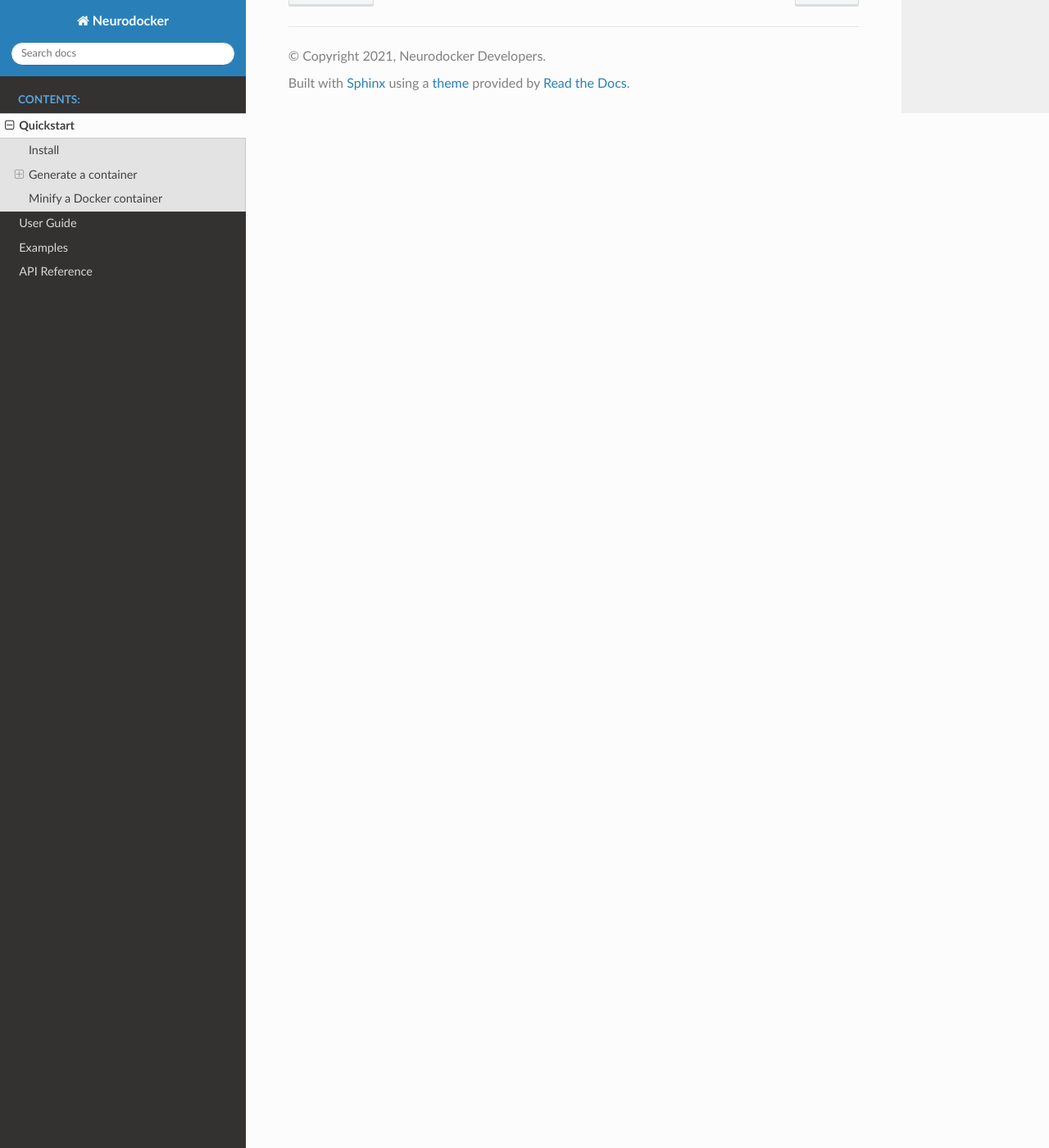
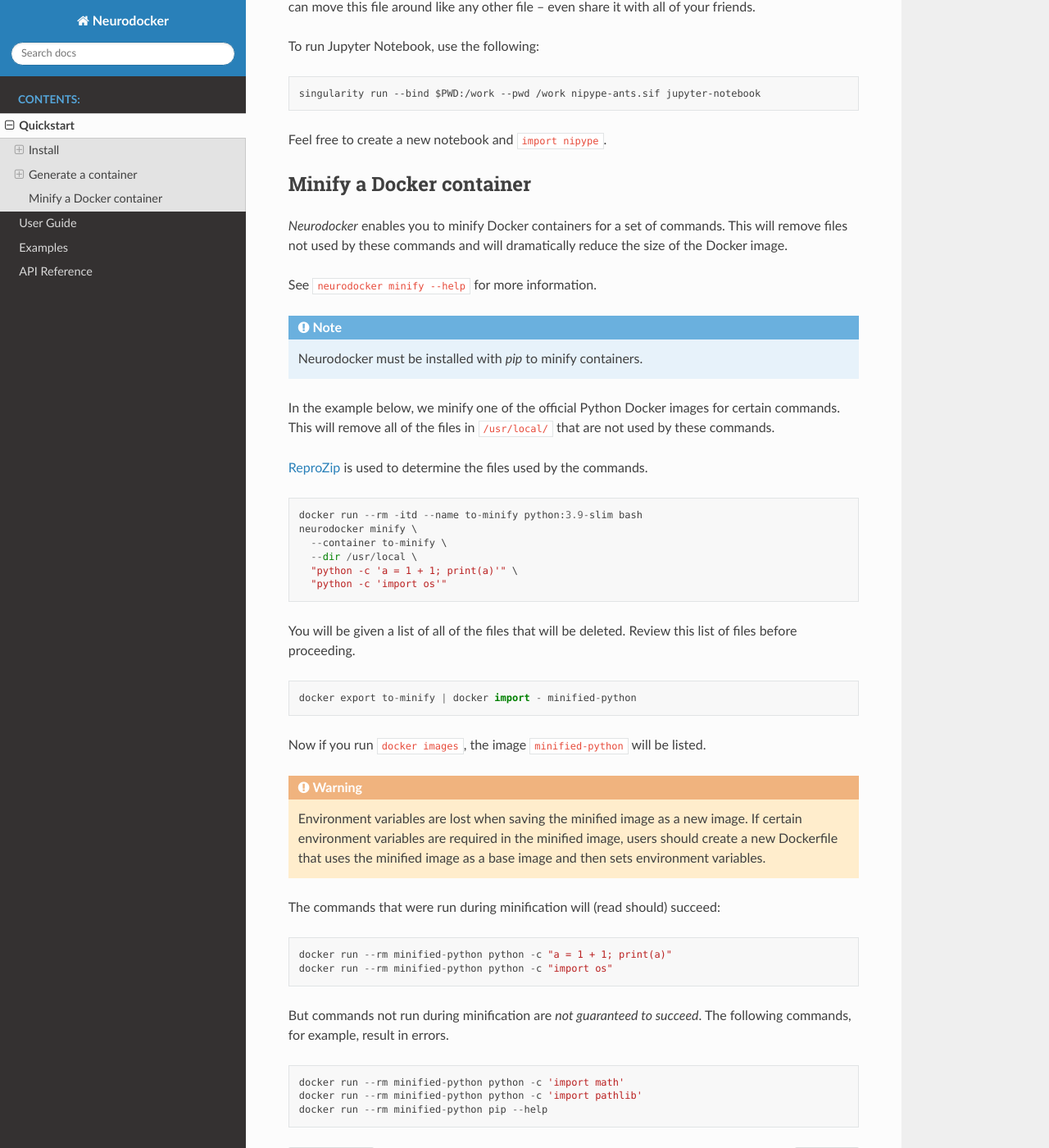
Before and after one commit to ReproNim/neurodocker, a Sphinx documentation site: the page built from docs/quickstart.rst, in a window 1280 px wide and 1400 px high, scrolled down 2600 px. Shown: the whole window at 82% size. Built offline with Sphinx 7.4.7 and the Read the Docs theme 2.0.0, drawn with Linux system fonts in a browser that asks for light colours; some of the changed text lies outside the part shown.

Commit message:
add installation examples + minification examples

```diff
--- a/docs/quickstart.rst
+++ b/docs/quickstart.rst
@@ -4,13 +4,42 @@
 Install
 -------
 
-The recommended approach is to install :code:`neurodocker` in a virtual environment.
-Create one with :code:`conda`, :code:`venv`, or another virtual environment provider,
-and then run the following:
+Container
+~~~~~~~~~
+
+It is recommended to use the Neurodocker Docker image. This can be access through
+Docker or Singularity
+
+.. code-block::
+
+    docker run --rm repronim/neurodocker:0.7.0 --help
+
+.. code-block::
+
+    singularity run docker://repronim/neurodocker:0.7.0 --help
+
+pip
+~~~
+
+Neurodocker can also be installed with :code:`pip`. It is recommended to install in a
+virtual environment.
 
 .. code-block::
 
     python -m pip install neurodocker
+    neurodocker --help
+
+conda
+~~~~~
+
+Neurodocker can also be installed in a :code:`conda` environment (using :code:`pip`).
+
+.. code-block::
+
+    conda create -n neurodocker python=3.9 pyyaml
+    conda activate neurodocker
+    python -m pip install neurodocker
+    neurodocker --help
 
 Generate a container
 --------------------
@@ -116,10 +145,60 @@
 Minify a Docker container
 -------------------------
 
-.. todo:: fill in instructions
-
 *Neurodocker* enables you to minify Docker containers for a set of commands. This will
 remove files not used by these commands and will dramatically reduce the size of the
 Docker image.
 
 See :code:`neurodocker minify --help` for more information.
+
+.. note::
+
+    Neurodocker must be installed with `pip` to minify containers.
+
+In the example below, we minify one of the official Python Docker images for certain
+commands. This will remove all of the files in :code:`/usr/local/` that are not used by
+these commands.
+
+`ReproZip <https://www.reprozip.org/>`_ is used to determine the files used by the
+commands.
+
+.. code-block::
+
+    docker run --rm -itd --name to-minify python:3.9-slim bash
+    neurodocker minify \
+      --container to-minify \
+      --dir /usr/local \
+      "python -c 'a = 1 + 1; print(a)'" \
+      "python -c 'import os'"
+
+You will be given a list of all of the files that will be deleted. Review this list of
+files before proceeding.
+
+.. code-block::
+
+    docker export to-minify | docker import - minified-python
+
+Now if you run :code:`docker images`, the image :code:`minified-python` will be listed.
+
+.. warning::
+
+    Environment variables are lost when saving the minified image as a new image. If
+    certain environment variables are required in the minified image, users should
+    create a new Dockerfile that uses the minified image as a base image and then sets
+    environment variables.
+
+The commands that were run during minification will (read should) succeed:
+
+.. code-block::
+
+    docker run --rm minified-python python -c "a = 1 + 1; print(a)"
+    docker run --rm minified-python python -c "import os"
+
+But commands not run during minification are *not guaranteed to succeed*. The following
+commands, for example, result in errors.
+
+.. code-block::
+
+    docker run --rm minified-python python -c 'import math'
+    docker run --rm minified-python python -c 'import pathlib'
+    docker run --rm minified-python pip --help
```
